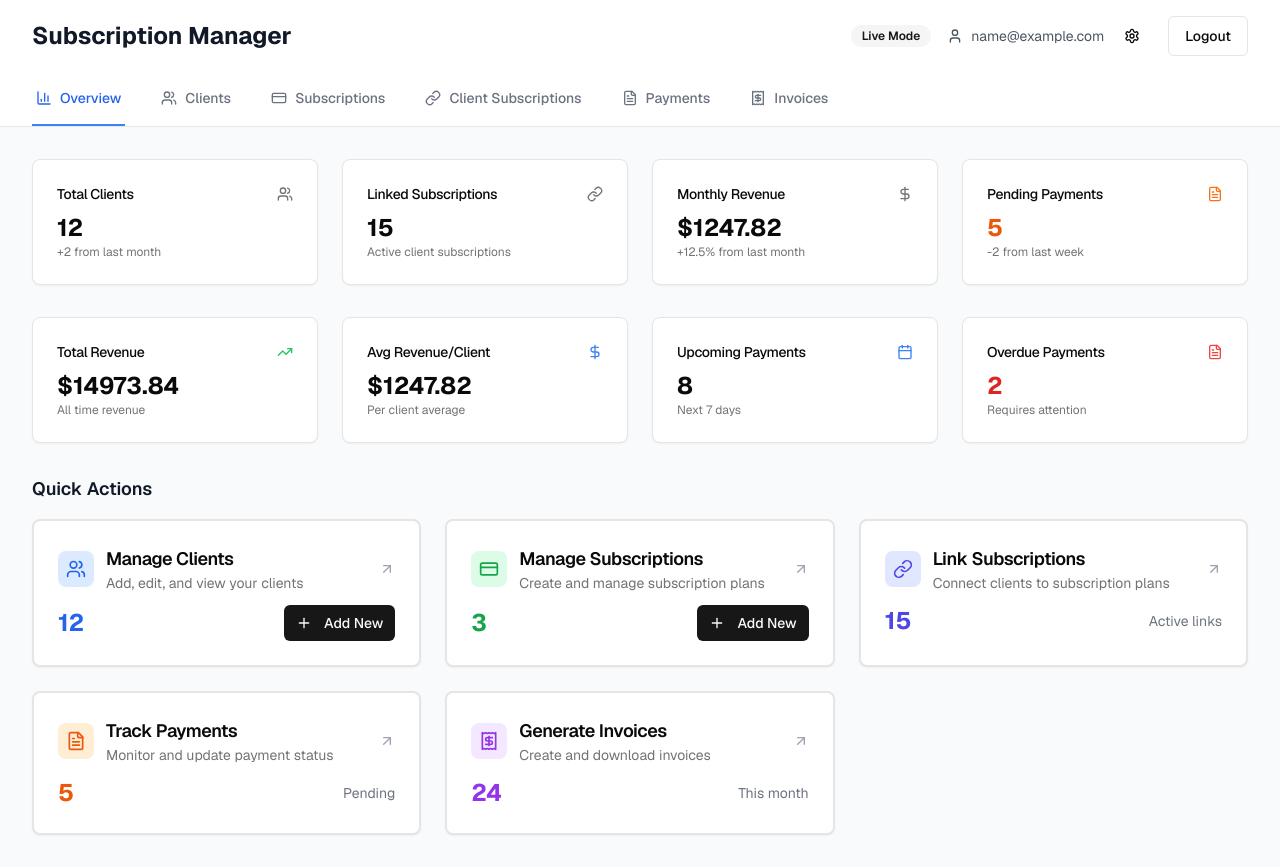
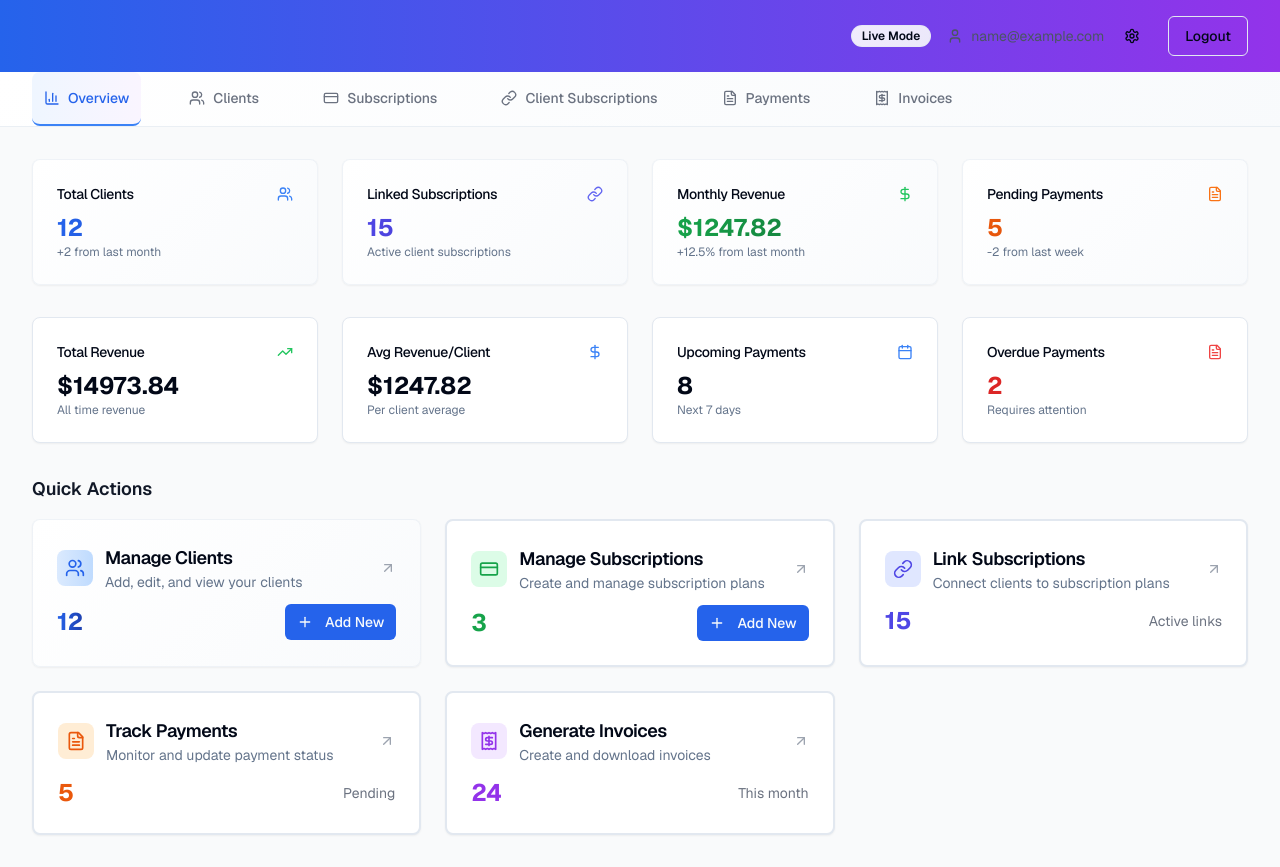
Before and after one commit to DevKabinet/subscription-manager, a Next.js app: page /dashboard in a window 1280 px wide. Built offline with nearby package versions, Linux system fonts and the light colour scheme; sample sign-in values are in the browser's storage.

Commit message:
feat: modernize UI with icon buttons and gradient color scheme
Update edit button to icon, apply subtle gradient backgrounds, and enhance visual elements.

#VERCEL_SKIP

Co-authored-by: null <153731788+DevKabinet@users.noreply.github.com>

```diff
--- a/app/dashboard/layout.tsx
+++ b/app/dashboard/layout.tsx
@@ -35,12 +35,14 @@ export default function DashboardLayout({
 
   return (
     <div className="min-h-screen bg-gray-50">
-      <header className="bg-white shadow-sm">
+      <header className="bg-gradient-to-r from-blue-600 to-purple-600 shadow-sm">
         <div className="max-w-7xl mx-auto px-4 sm:px-6 lg:px-8">
           <div className="flex justify-between items-center py-4">
-            <h1 className="text-2xl font-bold text-gray-900">Subscription Manager</h1>
+            <h1 className="text-2xl font-bold bg-clip-text text-transparent">Subscription Manager</h1>
             <div className="flex items-center gap-4">
-              <Badge variant="secondary">{localStorage.getItem("isTester") ? "Tester Mode" : "Live Mode"}</Badge>
+              <Badge variant="secondary" className="gradient-card">
+                {localStorage.getItem("isTester") ? "Tester Mode" : "Live Mode"}
+              </Badge>
 
               {/* User Info and Settings */}
               <div className="flex items-center gap-2">
@@ -49,13 +51,13 @@ export default function DashboardLayout({
                   <span>{userEmail}</span>
                 </div>
                 <Link href="/dashboard/settings">
-                  <Button variant="ghost" size="sm">
+                  <Button variant="ghost" size="sm" className="hover-lift">
                     <Settings className="h-4 w-4" />
                   </Button>
                 </Link>
               </div>
 
-              <Button variant="outline" onClick={handleLogout}>
+              <Button variant="outline" onClick={handleLogout} className="hover-lift bg-transparent">
                 Logout
               </Button>
             </div>
--- a/app/dashboard/page.tsx
+++ b/app/dashboard/page.tsx
@@ -216,46 +216,54 @@ export default function DashboardPage() {
     <div className="space-y-8">
       {/* Enhanced Stats Cards */}
       <div className="grid grid-cols-1 md:grid-cols-2 lg:grid-cols-4 gap-6">
-        <Card>
+        <Card className="gradient-card hover-lift">
           <CardHeader className="flex flex-row items-center justify-between space-y-0 pb-2">
             <CardTitle className="text-sm font-medium">Total Clients</CardTitle>
-            <Users className="h-4 w-4 text-muted-foreground" />
+            <Users className="h-4 w-4 text-blue-500" />
           </CardHeader>
           <CardContent>
-            <div className="text-2xl font-bold">{stats.totalClients}</div>
+            <div className="text-2xl font-bold bg-gradient-to-r from-blue-600 to-blue-800 bg-clip-text text-transparent">
+              {stats.totalClients}
+            </div>
             <p className="text-xs text-muted-foreground">+2 from last month</p>
           </CardContent>
         </Card>
 
-        <Card>
+        <Card className="gradient-card hover-lift">
           <CardHeader className="flex flex-row items-center justify-between space-y-0 pb-2">
             <CardTitle className="text-sm font-medium">Linked Subscriptions</CardTitle>
-            <LinkIcon className="h-4 w-4 text-muted-foreground" />
+            <LinkIcon className="h-4 w-4 text-indigo-500" />
           </CardHeader>
           <CardContent>
-            <div className="text-2xl font-bold">{stats.linkedSubscriptions}</div>
+            <div className="text-2xl font-bold bg-gradient-to-r from-indigo-600 to-indigo-800 bg-clip-text text-transparent">
+              {stats.linkedSubscriptions}
+            </div>
             <p className="text-xs text-muted-foreground">Active client subscriptions</p>
           </CardContent>
         </Card>
 
-        <Card>
+        <Card className="gradient-card hover-lift">
           <CardHeader className="flex flex-row items-center justify-between space-y-0 pb-2">
             <CardTitle className="text-sm font-medium">Monthly Revenue</CardTitle>
-            <DollarSign className="h-4 w-4 text-muted-foreground" />
+            <DollarSign className="h-4 w-4 text-green-500" />
           </CardHeader>
           <CardContent>
-            <div className="text-2xl font-bold">${stats.monthlyRevenue.toFixed(2)}</div>
+            <div className="text-2xl font-bold bg-gradient-to-r from-green-600 to-green-800 bg-clip-text text-transparent">
+              ${stats.monthlyRevenue.toFixed(2)}
+            </div>
             <p className="text-xs text-muted-foreground">+12.5% from last month</p>
           </CardContent>
         </Card>
 
-        <Card>
+        <Card className="gradient-card hover-lift">
           <CardHeader className="flex flex-row items-center justify-between space-y-0 pb-2">
             <CardTitle className="text-sm font-medium">Pending Payments</CardTitle>
             <FileText className="h-4 w-4 text-orange-500" />
           </CardHeader>
           <CardContent>
-            <div className="text-2xl font-bold text-orange-600">{stats.pendingPayments}</div>
+            <div className="text-2xl font-bold bg-gradient-to-r from-orange-600 to-orange-800 bg-clip-text text-transparent">
+              {stats.pendingPayments}
+            </div>
             <p className="text-xs text-muted-foreground">-2 from last week</p>
           </CardContent>
         </Card>
@@ -313,12 +321,12 @@ export default function DashboardPage() {
         <h2 className="text-lg font-semibold text-gray-900 mb-4">Quick Actions</h2>
         <div className="grid grid-cols-1 md:grid-cols-2 lg:grid-cols-3 gap-6">
           {/* Clients Card */}
-          <Card className="group hover:shadow-lg transition-all duration-200 cursor-pointer border-2 hover:border-blue-200">
+          <Card className="group hover:shadow-lg transition-all duration-200 cursor-pointer border-2 hover:border-blue-200 gradient-card hover-lift">
             <Link href="/dashboard/clients" className="block">
               <CardHeader className="pb-3">
                 <div className="flex items-center justify-between">
                   <div className="flex items-center gap-3">
-                    <div className="p-2 bg-blue-100 rounded-lg group-hover:bg-blue-200 transition-colors">
+                    <div className="p-2 bg-gradient-to-r from-blue-100 to-blue-200 rounded-lg group-hover:from-blue-200 group-hover:to-blue-300 transition-all">
                       <Users className="h-5 w-5 text-blue-600" />
                     </div>
                     <div>
@@ -331,11 +339,14 @@ export default function DashboardPage() {
               </CardHeader>
               <CardContent className="pt-0">
                 <div className="flex items-center justify-between">
-                  <span className="text-2xl font-bold text-blue-600">{stats.totalClients}</span>
+                  <span className="text-2xl font-bold bg-gradient-to-r from-blue-600 to-blue-800 bg-clip-text text-transparent">
+                    {stats.totalClients}
+                  </span>
                   <Dialog open={isClientModalOpen} onOpenChange={setIsClientModalOpen}>
                     <DialogTrigger asChild>
                       <Button
                         size="sm"
+                        className="hover-lift"
                         onClick={(e) => {
                           e.preventDefault()
                           e.stopPropagation()
--- a/app/dashboard/payments/page.tsx
+++ b/app/dashboard/payments/page.tsx
@@ -14,7 +14,7 @@ import { Input } from "@/components/ui/input"
 import { Label } from "@/components/ui/label"
 import { Textarea } from "@/components/ui/textarea"
 import { Dialog, DialogContent, DialogDescription, DialogHeader, DialogTitle } from "@/components/ui/dialog"
-import { FileText, Download, Plus, Paperclip, Filter } from "lucide-react"
+import { FileText, Download, Plus, Paperclip, Filter, Edit } from "lucide-react"
 import jsPDF from "jspdf"
 
 interface Payment {
@@ -645,7 +645,7 @@ export default function PaymentsPage() {
                       "-"
                     )}
                   </TableCell>
-                  <TableCell>
+                  <TableCell className="flex items-center justify-center">
                     {payment.invoiceNumber ? (
                       <Button variant="ghost" size="sm" onClick={() => handleInvoiceClick(payment)}>
                         <FileText className="h-4 w-4 mr-2" />
@@ -658,7 +658,7 @@ export default function PaymentsPage() {
                   <TableCell>
                     <div className="flex gap-1">
                       <Button variant="ghost" size="sm" onClick={() => handleEditPayment(payment)}>
-                        Edit
+                        <Edit className="h-4 w-4" />
                       </Button>
                       <Checkbox
                         checked={payment.status === "paid"}
--- a/app/globals.css
+++ b/app/globals.css
@@ -2,39 +2,35 @@
 @tailwind components;
 @tailwind utilities;
 
-@layer utilities {
-  .text-balance {
-    text-wrap: balance;
-  }
-}
-
 @layer base {
   :root {
     --background: 0 0% 100%;
-    --foreground: 0 0% 3.9%;
+    --foreground: 222.2 84% 4.9%;
     --card: 0 0% 100%;
-    --card-foreground: 0 0% 3.9%;
+    --card-foreground: 222.2 84% 4.9%;
     --popover: 0 0% 100%;
-    --popover-foreground: 0 0% 3.9%;
-    --primary: 0 0% 9%;
-    --primary-foreground: 0 0% 98%;
-    --secondary: 0 0% 96.1%;
-    --secondary-foreground: 0 0% 9%;
-    --muted: 0 0% 96.1%;
-    --muted-foreground: 0 0% 45.1%;
-    --accent: 0 0% 96.1%;
-    --accent-foreground: 0 0% 9%;
+    --popover-foreground: 222.2 84% 4.9%;
+    --primary: 221.2 83.2% 53.3%;
+    --primary-foreground: 210 40% 98%;
+    --secondary: 210 40% 96%;
+    --secondary-foreground: 222.2 84% 4.9%;
+    --muted: 210 40% 96%;
+    --muted-foreground: 215.4 16.3% 46.9%;
+    --accent: 210 40% 96%;
+    --accent-foreground: 222.2 84% 4.9%;
     --destructive: 0 84.2% 60.2%;
-    --destructive-foreground: 0 0% 98%;
-    --border: 0 0% 89.8%;
-    --input: 0 0% 89.8%;
-    --ring: 0 0% 3.9%;
+    --destructive-foreground: 210 40% 98%;
+    --border: 214.3 31.8% 91.4%;
+    --input: 214.3 31.8% 91.4%;
+    --ring: 221.2 83.2% 53.3%;
+    --radius: 0.5rem;
     --chart-1: 12 76% 61%;
     --chart-2: 173 58% 39%;
     --chart-3: 197 37% 24%;
     --chart-4: 43 74% 66%;
     --chart-5: 27 87% 67%;
-    --radius: 0.5rem;
+
+    /* Sidebar variables */
     --sidebar-background: 0 0% 98%;
     --sidebar-foreground: 240 5.3% 26.1%;
     --sidebar-primary: 240 5.9% 10%;
@@ -44,35 +40,38 @@
     --sidebar-border: 220 13% 91%;
     --sidebar-ring: 217.2 91.2% 59.8%;
   }
+
   .dark {
-    --background: 0 0% 3.9%;
-    --foreground: 0 0% 98%;
-    --card: 0 0% 3.9%;
-    --card-foreground: 0 0% 98%;
-    --popover: 0 0% 3.9%;
-    --popover-foreground: 0 0% 98%;
-    --primary: 0 0% 98%;
-    --primary-foreground: 0 0% 9%;
-    --secondary: 0 0% 14.9%;
-    --secondary-foreground: 0 0% 98%;
-    --muted: 0 0% 14.9%;
-    --muted-foreground: 0 0% 63.9%;
-    --accent: 0 0% 14.9%;
-    --accent-foreground: 0 0% 98%;
+    --background: 222.2 84% 4.9%;
+    --foreground: 210 40% 98%;
+    --card: 222.2 84% 4.9%;
+    --card-foreground: 210 40% 98%;
+    --popover: 222.2 84% 4.9%;
+    --popover-foreground: 210 40% 98%;
+    --primary: 217.2 91.2% 59.8%;
+    --primary-foreground: 222.2 84% 4.9%;
+    --secondary: 217.2 32.6% 17.5%;
+    --secondary-foreground: 210 40% 98%;
+    --muted: 217.2 32.6% 17.5%;
+    --muted-foreground: 215 20.2% 65.1%;
+    --accent: 217.2 32.6% 17.5%;
+    --accent-foreground: 210 40% 98%;
     --destructive: 0 62.8% 30.6%;
-    --destructive-foreground: 0 0% 98%;
-    --border: 0 0% 14.9%;
-    --input: 0 0% 14.9%;
-    --ring: 0 0% 83.1%;
+    --destructive-foreground: 210 40% 98%;
+    --border: 217.2 32.6% 17.5%;
+    --input: 217.2 32.6% 17.5%;
+    --ring: 224.3 76.3% 94.1%;
     --chart-1: 220 70% 50%;
     --chart-2: 160 60% 45%;
     --chart-3: 30 80% 55%;
     --chart-4: 280 65% 60%;
     --chart-5: 340 75% 55%;
+
+    /* Sidebar variables for dark mode */
     --sidebar-background: 240 5.9% 10%;
     --sidebar-foreground: 240 4.8% 95.9%;
-    --sidebar-primary: 224.3 76.3% 48%;
-    --sidebar-primary-foreground: 0 0% 100%;
+    --sidebar-primary: 0 0% 98%;
+    --sidebar-primary-foreground: 240 5.9% 10%;
     --sidebar-accent: 240 3.7% 15.9%;
     --sidebar-accent-foreground: 240 4.8% 95.9%;
     --sidebar-border: 240 3.7% 15.9%;
@@ -86,5 +85,61 @@
   }
   body {
     @apply bg-background text-foreground;
+    background: linear-gradient(135deg, #f8fafc 0%, #f1f5f9 50%, #e2e8f0 100%);
+    min-height: 100vh;
+  }
+
+  .dark body {
+    background: linear-gradient(135deg, #0f172a 0%, #1e293b 50%, #334155 100%);
   }
 }
+
+/* Custom gradient backgrounds for cards and components */
+.gradient-card {
+  background: linear-gradient(135deg, rgba(255, 255, 255, 0.9) 0%, rgba(248, 250, 252, 0.9) 100%);
+  backdrop-filter: blur(10px);
+  border: 1px solid rgba(226, 232, 240, 0.5);
+}
+
+.dark .gradient-card {
+  background: linear-gradient(135deg, rgba(30, 41, 59, 0.9) 0%, rgba(51, 65, 85, 0.9) 100%);
+  border: 1px solid rgba(71, 85, 105, 0.5);
+}
+
+/* Header gradient */
+.header-gradient {
+  background: linear-gradient(135deg, rgba(255, 255, 255, 0.95) 0%, rgba(248, 250, 252, 0.95) 100%);
+  backdrop-filter: blur(20px);
+  border-bottom: 1px solid rgba(226, 232, 240, 0.6);
+}
+
+.dark .header-gradient {
+  background: linear-gradient(135deg, rgba(15, 23, 42, 0.95) 0%, rgba(30, 41, 59, 0.95) 100%);
+  border-bottom: 1px solid rgba(71, 85, 105, 0.6);
+}
+
+/* Navigation gradient */
+.nav-gradient {
+  background: linear-gradient(135deg, rgba(255, 255, 255, 0.98) 0%, rgba(248, 250, 252, 0.98) 100%);
+  backdrop-filter: blur(15px);
+  border-bottom: 1px solid rgba(226, 232, 240, 0.7);
+}
+
+.dark .nav-gradient {
+  background: linear-gradient(135deg, rgba(15, 23, 42, 0.98) 0%, rgba(30, 41, 59, 0.98) 100%);
+  border-bottom: 1px solid rgba(71, 85, 105, 0.7);
+}
+
+/* Subtle animation for interactive elements */
+.hover-lift {
+  transition: all 0.2s ease-in-out;
+}
+
+.hover-lift:hover {
+  transform: translateY(-1px);
+  box-shadow: 0 4px 12px rgba(0, 0, 0, 0.1);
+}
+
+.dark .hover-lift:hover {
+  box-shadow: 0 4px 12px rgba(0, 0, 0, 0.3);
+}
--- a/components/dashboard-nav.tsx
+++ b/components/dashboard-nav.tsx
@@ -18,7 +18,7 @@ export function DashboardNav() {
   const pathname = usePathname()
 
   return (
-    <nav className="border-b border-gray-200 bg-white">
+    <nav className="nav-gradient">
       <div className="max-w-7xl mx-auto px-4 sm:px-6 lg:px-8">
         <div className="flex space-x-8">
           {navigation.map((item) => {
@@ -29,9 +29,9 @@ export function DashboardNav() {
                 key={item.name}
                 href={item.href}
                 className={cn(
-                  "flex items-center gap-2 py-4 px-1 border-b-2 font-medium text-sm transition-colors",
+                  "flex items-center gap-2 p-4 border-b-2 font-medium text-sm transition-all duration-200 hover-lift rounded-lg",
                   isActive
-                    ? "border-blue-500 text-blue-600"
+                    ? "border-blue-500 text-blue-600 bg-gradient-to-r from-blue-50 to-purple-50 px-3 rounded-t-lg"
                     : "border-transparent text-gray-500 hover:text-gray-700 hover:border-gray-300",
                 )}
               >
```
Also changed, not shown: app/login/page.tsx (+23 -5 lines).
